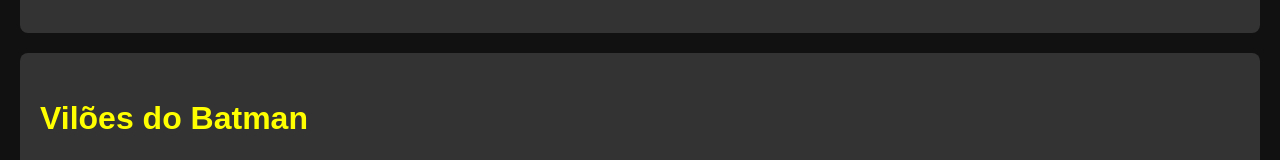
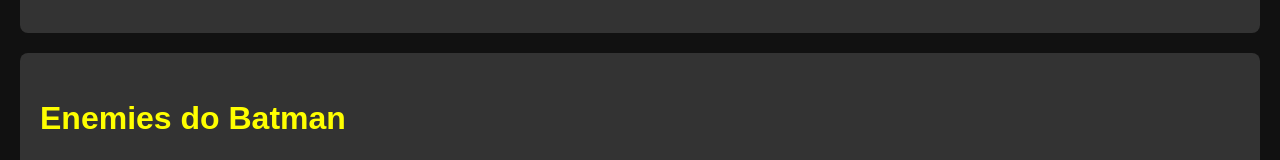
Before and after one commit to pierrewelter/Site-do-batman, a plain HTML site: page index.html in a window 1280 px wide. Shown: the part 1468-1628 px from the top of the page. Drawn offline with Linux system fonts and the light colour scheme.

Commit message:
UPDATE - area inimigos do batman - editei o nome

```diff
--- a/index.html
+++ b/index.html
@@ -40,7 +40,7 @@
     </section>
 
     <section id="vilões">
-        <h2>Vilões do Batman</h2>
+        <h2>Enemies do Batman</h2>
         <ul>
             <li>
                 <img src="coriney.png" alt="Coringa" class="vilao-img">
```
